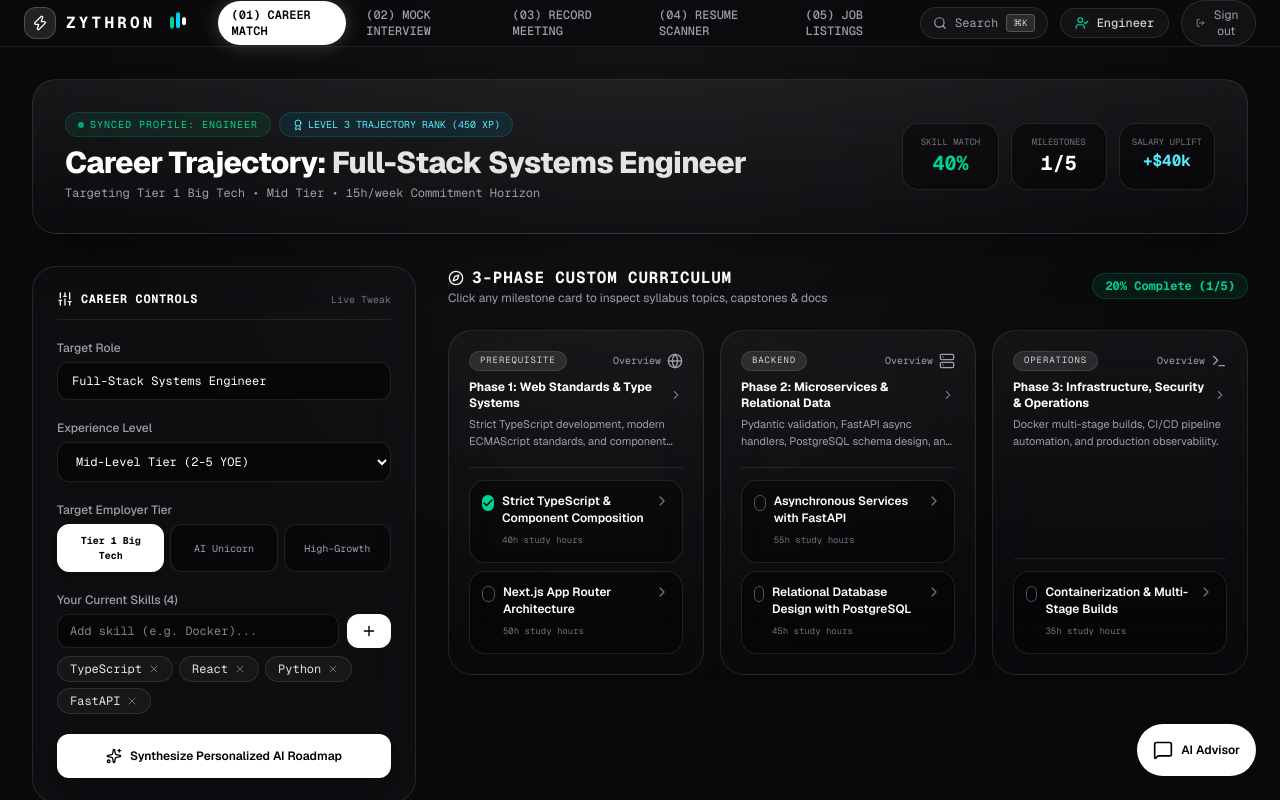
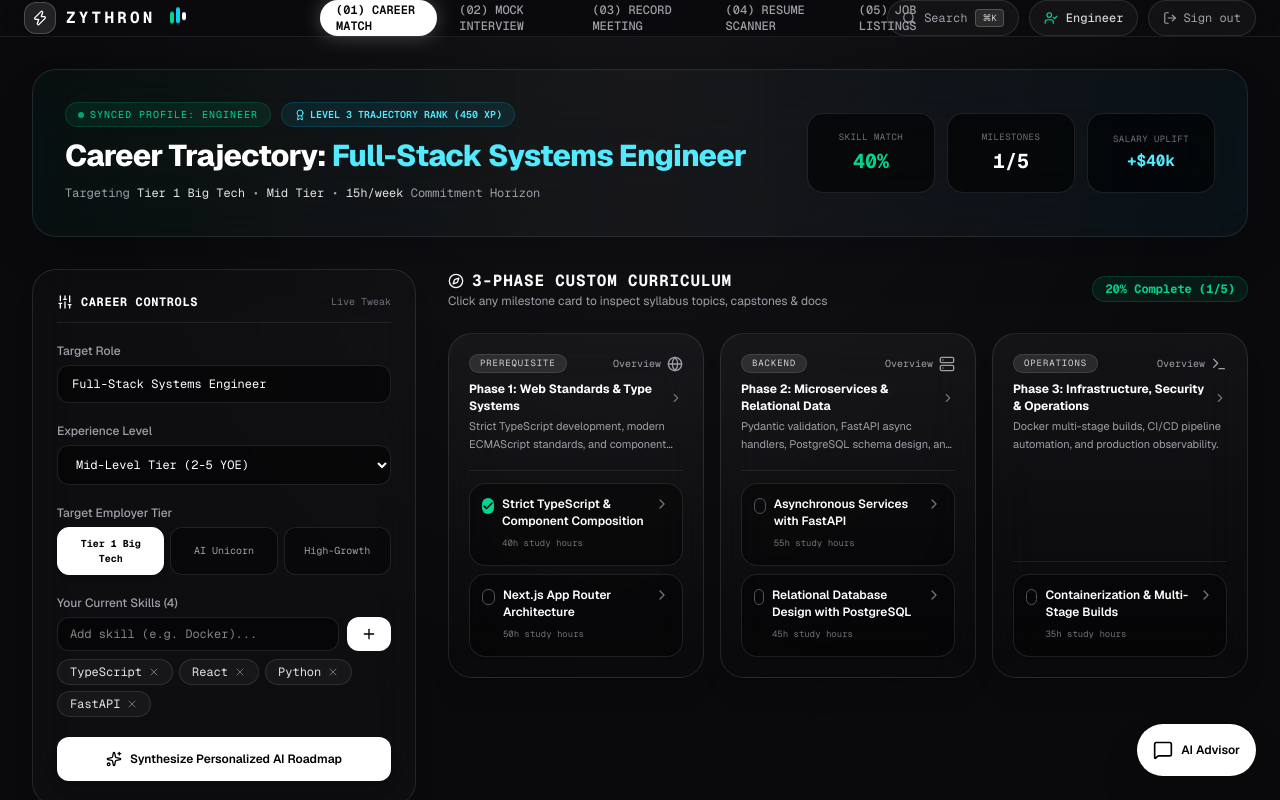
Before and after one commit to N-X-B/Zythron, a Next.js app in the folder frontend/: page /dashboard in a window 1280 px wide. Built offline with nearby package versions, Linux system fonts and the light colour scheme.

Commit message:
style: symmetrize topbar navigation, auto-capitalize role titles, and eliminate banner text clipping

```diff
--- a/frontend/src/app/dashboard/page.tsx
+++ b/frontend/src/app/dashboard/page.tsx
@@ -651,6 +651,15 @@ export default function HyperPersonalizedCareerGuidance() {
     }
   }, [preferredRole, experienceLevel, targetCompanyTier, userSkills, weeklyCommitmentHours, targetTimelineMonths, mounted]);
 
+  // Formatted Role Title for crisp presentation
+  const formattedRoleTitle = useMemo(() => {
+    if (!preferredRole.trim()) return "Full-Stack Systems Engineer";
+    return preferredRole
+      .split(" ")
+      .map((word) => (word.length > 0 ? word[0].toUpperCase() + word.slice(1) : ""))
+      .join(" ");
+  }, [preferredRole]);
+
   // Calculate Dynamic Role Requirements & Dynamic Phases
   const requiredRoleSkills = useMemo(() => getRequiredSkillsForRole(preferredRole), [preferredRole]);
   const activeRoadmapPhases = useMemo(() => getDynamicPhases(preferredRole), [preferredRole]);
@@ -752,8 +761,10 @@ export default function HyperPersonalizedCareerGuidance() {
       <div className="fixed inset-0 bg-[radial-gradient(ellipse_at_top,rgba(255,255,255,0.04),transparent_70%)] pointer-events-none" />
 
       {/* ─── TOP NAVBAR ─── */}
-      <header className="h-16 border-b border-white/[0.08] bg-[#0a0a0d]/80 backdrop-blur-xl sticky top-0 z-50 px-6 flex items-center justify-between">
-        <div className="flex items-center gap-8">
+      <header className="h-16 border-b border-white/[0.08] bg-[#0a0a0d]/90 backdrop-blur-xl sticky top-0 z-50 px-6 flex items-center justify-between relative">
+
+        {/* Left: Brand Logo */}
+        <div className="flex items-center gap-3">
           <Link href="/dashboard" className="text-base font-bold tracking-[0.2em] text-white flex items-center gap-2.5 font-mono group">
             <div className="w-8 h-8 rounded-xl bg-white/10 border border-white/20 flex items-center justify-center group-hover:border-cyan-400/50 transition-colors">
               <Zap className="h-4 w-4 text-white group-hover:text-cyan-300 transition-colors" />
@@ -765,44 +776,45 @@ export default function HyperPersonalizedCareerGuidance() {
               <span className="w-1 h-2 bg-white rounded-full animate-bounce" style={{ animationDelay: "300ms" }} />
             </span>
           </Link>
-
-          {/* Standardized Pill Navigation */}
-          <nav className="hidden md:flex items-center gap-1.5 font-mono text-xs">
-            <Link href="/dashboard" className="rounded-full px-3.5 py-1.5 text-xs font-semibold bg-white text-black transition-all shadow-[0_0_20px_rgba(255,255,255,0.2)]">
+        </div>
+
+        {/* Center: Perfectly Centered Symmetrical Navigation */}
+        <nav className="hidden xl:flex items-center gap-1.5 font-mono text-xs absolute left-1/2 -translate-x-1/2">
+          <Link href="/dashboard" className="rounded-full h-9 px-4 inline-flex items-center justify-center text-xs font-semibold bg-white text-black transition-all shadow-[0_0_20px_rgba(255,255,255,0.25)]">
             (01) CAREER MATCH
           </Link>
-            <Link href="/mock-interview" className="rounded-full px-3.5 py-1.5 text-xs font-medium text-zinc-400 hover:text-white hover:bg-white/[0.06] transition-all">
+          <Link href="/mock-interview" className="rounded-full h-9 px-4 inline-flex items-center justify-center text-xs font-medium text-zinc-400 hover:text-white hover:bg-white/[0.06] transition-all">
             (02) MOCK INTERVIEW
           </Link>
-            <Link href="/record-meeting" className="rounded-full px-3.5 py-1.5 text-xs font-medium text-zinc-400 hover:text-white hover:bg-white/[0.06] transition-all">
+          <Link href="/record-meeting" className="rounded-full h-9 px-4 inline-flex items-center justify-center text-xs font-medium text-zinc-400 hover:text-white hover:bg-white/[0.06] transition-all">
             (03) RECORD MEETING
           </Link>
-            <Link href="/resume-analyzer" className="rounded-full px-3.5 py-1.5 text-xs font-medium text-zinc-400 hover:text-white hover:bg-white/[0.06] transition-all">
+          <Link href="/resume-analyzer" className="rounded-full h-9 px-4 inline-flex items-center justify-center text-xs font-medium text-zinc-400 hover:text-white hover:bg-white/[0.06] transition-all">
             (04) RESUME SCANNER
           </Link>
-            <Link href="/job-listings" className="rounded-full px-3.5 py-1.5 text-xs font-medium text-zinc-400 hover:text-white hover:bg-white/[0.06] transition-all">
+          <Link href="/job-listings" className="rounded-full h-9 px-4 inline-flex items-center justify-center text-xs font-medium text-zinc-400 hover:text-white hover:bg-white/[0.06] transition-all">
             (05) JOB LISTINGS
           </Link>
         </nav>
-        </div>
-
-        <div className="flex items-center gap-3">
+
+        {/* Right: Actions */}
+        <div className="flex items-center gap-2.5">
           {/* Cmd+K Quick Launch Button */}
           <button
             onClick={() => setCommandPaletteOpen(true)}
-            className="hidden lg:flex items-center gap-2 bg-white/[0.04] hover:bg-white/10 border border-white/10 px-3 py-1.5 rounded-full text-xs font-mono text-zinc-400 hover:text-white transition-all cursor-pointer"
+            className="hidden sm:flex items-center gap-2 h-9 bg-white/[0.04] hover:bg-white/10 border border-white/10 px-3.5 rounded-full text-xs font-mono text-zinc-400 hover:text-white transition-all cursor-pointer"
           >
             <Search className="h-3.5 w-3.5 text-zinc-400" />
             <span>Search</span>
             <kbd className="text-[9px] bg-white/10 text-zinc-300 px-1.5 py-0.5 rounded border border-white/20">⌘K</kbd>
           </button>
 
-          <div className="hidden sm:flex items-center gap-2 px-3.5 py-1.5 rounded-full bg-white/[0.04] border border-white/10 text-xs font-mono">
+          <div className="hidden sm:flex items-center gap-2 h-9 px-3.5 rounded-full bg-white/[0.04] border border-white/10 text-xs font-mono">
             <UserCheck className="h-3.5 w-3.5 text-emerald-400" />
             <span className="text-zinc-300 font-medium">{userName}</span>
           </div>
 
-          <button onClick={handleSignOut} className="text-xs text-zinc-400 hover:text-white flex items-center gap-1.5 bg-white/[0.04] hover:bg-white/10 border border-white/10 px-3.5 py-1.5 rounded-full transition-colors cursor-pointer">
+          <button onClick={handleSignOut} className="h-9 text-xs text-zinc-400 hover:text-white flex items-center gap-1.5 bg-white/[0.04] hover:bg-white/10 border border-white/10 px-3.5 rounded-full transition-colors cursor-pointer font-mono">
             <LogOut className="h-3.5 w-3.5" />
             Sign out
           </button>
@@ -813,39 +825,39 @@ export default function HyperPersonalizedCareerGuidance() {
       <main className="max-w-7xl w-full mx-auto p-6 md:p-8 space-y-8 relative z-10">
 
         {/* ─── 1. HYPER-PERSONALIZED DIAGNOSTIC HEADER BANNER ─── */}
-        <div className="relative overflow-hidden rounded-3xl border border-white/10 bg-gradient-to-b from-white/[0.06] to-white/[0.01] p-6 md:p-8 backdrop-blur-2xl shadow-2xl">
+        <div className="relative overflow-hidden rounded-3xl border border-white/10 bg-gradient-to-r from-emerald-950/20 via-white/[0.03] to-cyan-950/20 p-6 md:p-8 backdrop-blur-2xl shadow-2xl">
           <div className="flex flex-col md:flex-row md:items-center justify-between gap-6">
-            <div>
-              <div className="flex flex-wrap items-center gap-2 mb-2">
+            <div className="space-y-2">
+              <div className="flex flex-wrap items-center gap-2.5">
                 <span className="text-[10px] uppercase font-mono tracking-widest text-emerald-400 bg-emerald-500/10 border border-emerald-500/20 px-3 py-1 rounded-full flex items-center gap-1.5">
                   <span className="w-1.5 h-1.5 rounded-full bg-emerald-400 animate-pulse" />
                   Synced Profile: {userName}
                 </span>
-                <span className="text-[10px] uppercase font-mono text-cyan-300 bg-cyan-500/10 border border-cyan-500/20 px-3 py-1 rounded-full flex items-center gap-1">
+                <span className="text-[10px] uppercase font-mono text-cyan-300 bg-cyan-500/10 border border-cyan-500/20 px-3 py-1 rounded-full flex items-center gap-1 font-semibold">
                   <Award className="h-3 w-3 text-cyan-300" />
                   Level 3 Trajectory Rank (450 XP)
                 </span>
               </div>
-              <h1 className="text-2xl md:text-3xl font-extrabold text-white tracking-tight">
-                Career Trajectory: <span className="text-zinc-200">{preferredRole}</span>
+              <h1 className="text-2xl md:text-3xl font-extrabold text-white tracking-tight leading-snug">
+                Career Trajectory: <span className="text-cyan-300">{formattedRoleTitle}</span>
               </h1>
-              <p className="text-xs text-zinc-400 mt-1 font-mono">
-                Targeting {targetCompanyTier} • {experienceLevel} Tier • {weeklyCommitmentHours}h/week Commitment Horizon
+              <p className="text-xs text-zinc-400 font-mono leading-relaxed">
+                Targeting <span className="text-zinc-200">{targetCompanyTier}</span> • <span className="text-zinc-200">{experienceLevel} Tier</span> • <span className="text-zinc-200">{weeklyCommitmentHours}h/week</span> Commitment Horizon
               </p>
             </div>
 
             {/* Diagnostic Metrics */}
-            <div className="grid grid-cols-3 gap-3 font-mono text-center">
-              <div className="bg-black/40 border border-white/10 p-3 rounded-2xl">
-                <span className="text-[9px] text-zinc-500 uppercase block">Skill Match</span>
+            <div className="grid grid-cols-3 gap-3 font-mono text-center shrink-0">
+              <div className="w-28 sm:w-32 h-20 bg-black/60 border border-white/10 p-3 rounded-2xl flex flex-col items-center justify-center shadow-inner hover:border-white/20 transition-all">
+                <span className="text-[9px] text-zinc-500 uppercase tracking-wider block mb-0.5">Skill Match</span>
                 <span className="text-xl font-bold text-emerald-400">{skillMatchPercent}%</span>
               </div>
-              <div className="bg-black/40 border border-white/10 p-3 rounded-2xl">
-                <span className="text-[9px] text-zinc-500 uppercase block">Milestones</span>
+              <div className="w-28 sm:w-32 h-20 bg-black/60 border border-white/10 p-3 rounded-2xl flex flex-col items-center justify-center shadow-inner hover:border-white/20 transition-all">
+                <span className="text-[9px] text-zinc-500 uppercase tracking-wider block mb-0.5">Milestones</span>
                 <span className="text-xl font-bold text-white">{completedCount}/5</span>
               </div>
-              <div className="bg-black/40 border border-white/10 p-3 rounded-2xl">
-                <span className="text-[9px] text-zinc-500 uppercase block">Salary Uplift</span>
+              <div className="w-28 sm:w-32 h-20 bg-black/60 border border-white/10 p-3 rounded-2xl flex flex-col items-center justify-center shadow-inner hover:border-white/20 transition-all">
+                <span className="text-[9px] text-zinc-500 uppercase tracking-wider block mb-0.5">Salary Uplift</span>
                 <span className="text-base font-bold text-cyan-300">+${estimatedSalaryUplift / 1000}k</span>
               </div>
             </div>
```
Lines whose indentation alone changed are shown as unchanged.
